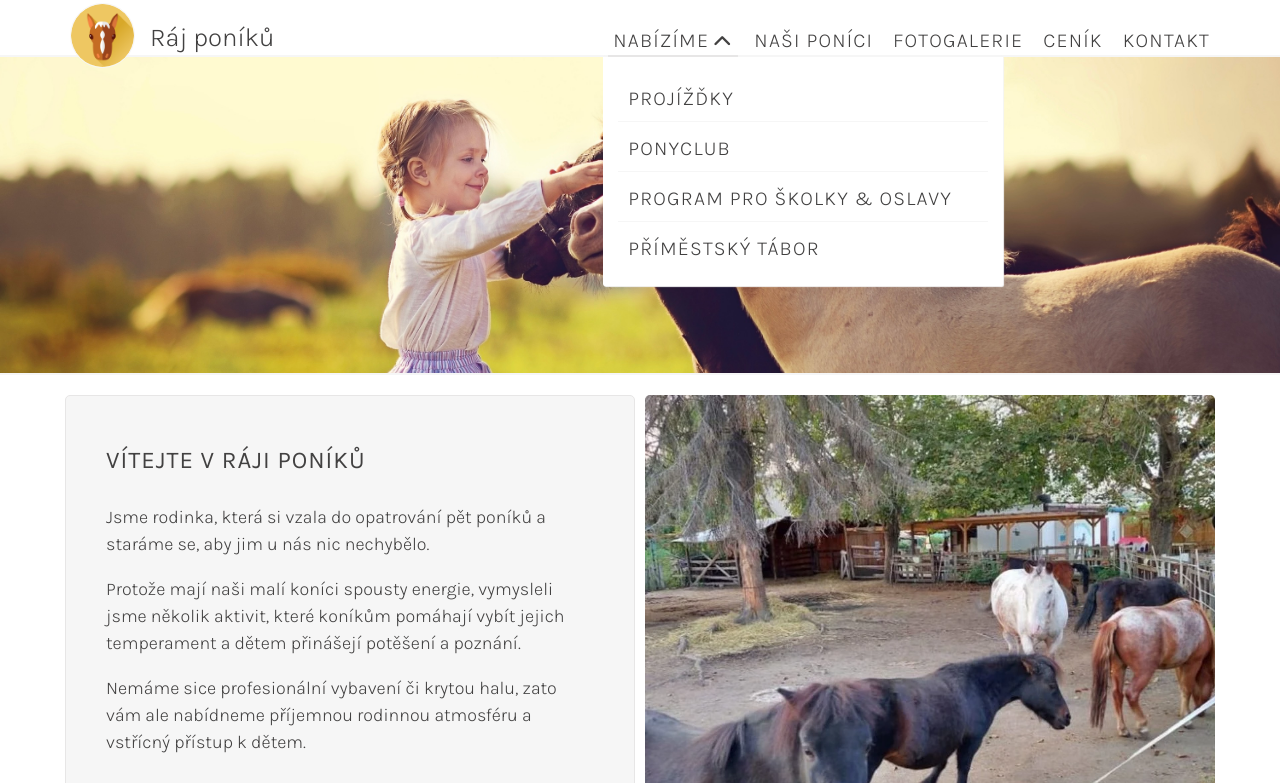
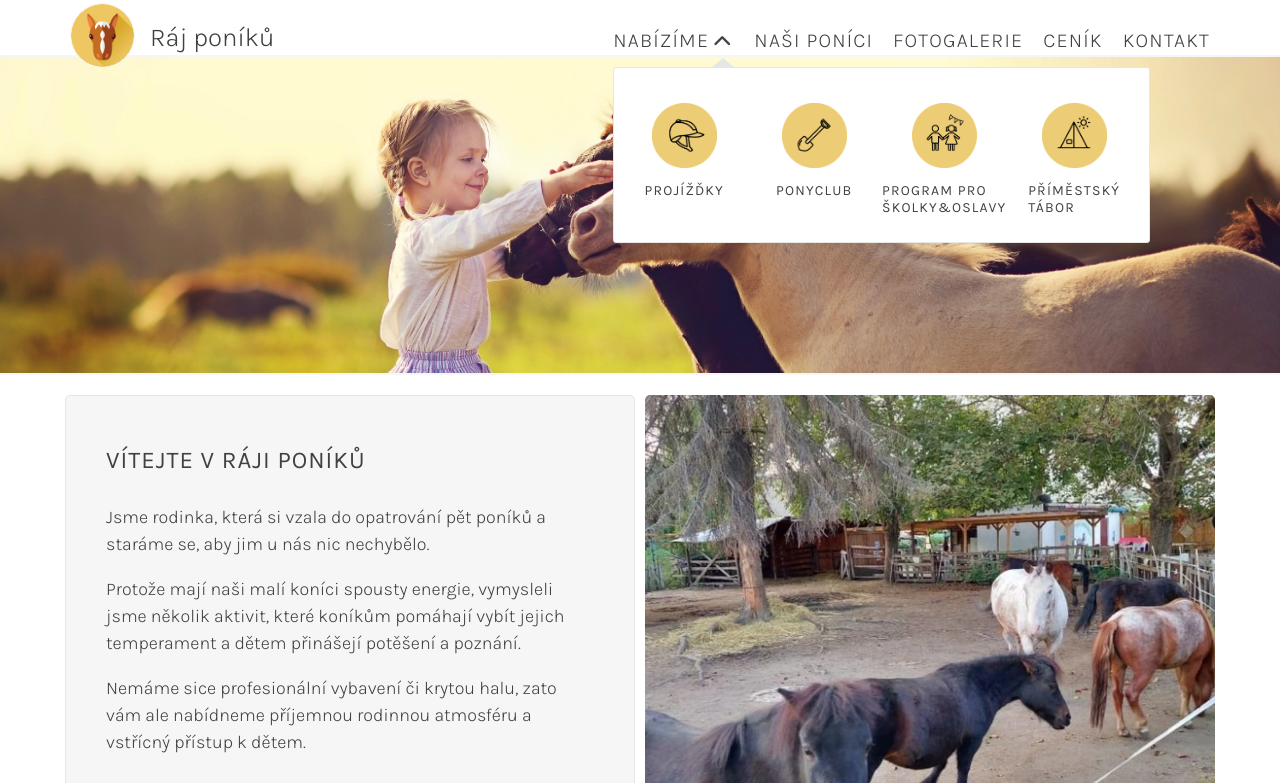
Before and after one commit to klaratomesova14/Finalproject, an Eleventy site: page index.html in a window 1280 px wide. Both pictures are taken after a click on the label "NABÍZÍME". Shown: the top 783 px of the page. Built offline with nearby package versions, Linux system fonts and the light colour scheme; Eleventy itself is replaced by a stand-in of ours; files that its build step writes are made by us from their sources; a web font is replaced by a local one.

Commit message:
submenu icons, triangle added

```diff
--- a/_includes/partials/menu.njk
+++ b/_includes/partials/menu.njk
@@ -32,20 +32,20 @@
             <ul class="submenu__list">
                 <li class="submenu__item"><a class="submenu__link
                 {{ "submenu__link--active" if page.fileSlug === "projizdky" }}
-                " href="/projizdky/">Projížďky</a></li>
+                " href="/projizdky/"><img class="submenu__icon" src="/images/rides-icon.png" alt="ikona helmy">Projížďky</a></li>
 
                 <li class="submenu__item"><a class="submenu__link
                 {{ "submenu__link--active" if page.fileSlug === "ponyclub" }}
-                " href="/ponyclub/">Ponyclub</a></li>
+                " href="/ponyclub/"><img class="submenu__icon" src="/images/ponyclub-icon.png" alt="ikona podkovy">Ponyclub</a></li>
 
                 <li class="submenu__item"><a class="submenu__link
                 {{ "submenu__link--active" if page.fileSlug === "program" }}
-                " href="/program/">Program pro školky & oslavy
+                " href="/program/"><img class="submenu__icon" src="/images/program-icon.png" alt="ikona dětí">Program pro školky&oslavy
                 </a></li>
 
                 <li class="submenu__item submenu__item--last"><a class="submenu__link
                 {{ "submenu__link--active" if page.fileSlug === "primestsky-tabor" }}
-                " href="/primestsky-tabor/">Příměstský tábor</a></li>
+                " href="/primestsky-tabor/"><img class="submenu__icon" src="/images/camp-icon.png" alt="ikona chatky">Příměstský tábor</a></li>
             </ul>
         </nav>
 
--- a/scss/_gallery.scss
+++ b/scss/_gallery.scss
@@ -21,7 +21,7 @@
     &__label {
         width: 70px;
         height: 70px;
-        background-color: colors.$complementary-lighter;
+        background-color: colors.$primary-darker;
         border-radius: 50%;
         position: absolute;
         left: 10px;
--- a/scss/_menu.scss
+++ b/scss/_menu.scss
@@ -114,22 +114,28 @@ label .menu__label--close {
 
     &__list {
         display: none;
-        list-style: circle;
-        padding-left: 38px;
+        list-style: none;
+        padding-left: 20px;
     }
 
     &__item {
         padding: 10px 5px;
-        font-size: 20px;
+        font-size: 18px;
         text-transform: uppercase;
         letter-spacing: 1.2px;
+    }
 
+    &__icon {
+        width: 25px;
+        height: 25px;
     }
 
     &__link {
-        display: block;
+        display: flex;
+        align-items: center;
         text-decoration: none;
         color: colors.$font;
+        gap: 10px;
     }
 }
 
@@ -148,16 +154,31 @@ label .menu__label--close {
 
 .menu {
     &__list {
-        width: 50%;
+        width: 65%;
         right: -30px;
         top: 55px;
     }
+}
+
+.submenu {
+
+    &__item {
+        font-size: 20px;
+    }
+
+    &__icon {
+        width: 35px;
+        height: 35px;
+    }
+
 }
 }
 
 @media screen and (min-width: 1150px) {
 
 .menu {
+
+    position: relative;
 
     &__toggler {
         display: none;
@@ -181,13 +202,18 @@ label .menu__label--close {
             margin-right: 0;
         }
 
-        :hover {
+        &:hover {
             color: colors.$complementary;
-            transition: 0.2s linear;
         }
 
         &--active {
             font-weight: 500;
+        }
+    }
+
+    &__link {
+        &:hover {
+            color: colors.$complementary;
         }
     }
 }
@@ -195,52 +221,65 @@ label .menu__label--close {
 .submenu {
 
     &__list {
+        justify-content: space-between;
         background-color: colors.$secondary;
         list-style: none;
         position: absolute;
-        top: 55px;
-        padding: 15px 15px;
-        width: 400px;
-        border-radius: 2px;
-        box-shadow: 1px 1px 1px colors.$primary;
-        border-top: 2px solid colors.$primary;
+        top: 38px;
+        left: 10px;
+        padding: 20px 10px 10px 5px;
+        border-radius: 3px;
+        border: 1px solid colors.$primary-darker;
+
 
         &::before {
             content: "";
-            background-color: colors.$primary-darker;
-            width: 130px;
-            height: 1.5px;
+            background-color: transparent;
+            width: 0px;
+            height: 0px;
+            border: 12px solid transparent;
+            border-top: 0;
+            border-bottom: 10px solid colors.$primary-darker;
             position: absolute;
-            left: 5px;
-            top: -2px;
+            top: -10px;
+            left: 96.5px;
 
         }
     }
 
     &__item {
-        padding: 15px 15px 10px 10px;
+        padding: 15px 65px;
         margin: 0;
-        border-bottom: 1px solid colors.$primary;
+        font-size: 14px;
+        width: 100px;
+        font-weight: 500;
+        text-align:left;
+    }
 
-        &--last {
-            border-bottom: 0;
-        }
+    &__icon {
+        width: 65px;
+        height: 65px;
     }
 
     &__link {
 
+        display: flex;
+        flex-direction: column;
+        align-items: center;
+        gap: 15px;
+
         &:hover {
             color: colors.$complementary;
-            transition: 0.2s linear;
         }
 
         &--active {
-            font-weight: 500;
+            text-decoration: underline;
         }
+
     }
 }
 
 .submenu__checkbox:checked ~ .submenu__list {
-    display: block;
+    display: flex;
 }
 }
```
Also changed, not shown: CSS/style.css, images/camp-icon.png (added), images/ponyclub-icon.png (added), images/program-icon.png (added), images/rides-icon.png (added), 11 other files.
